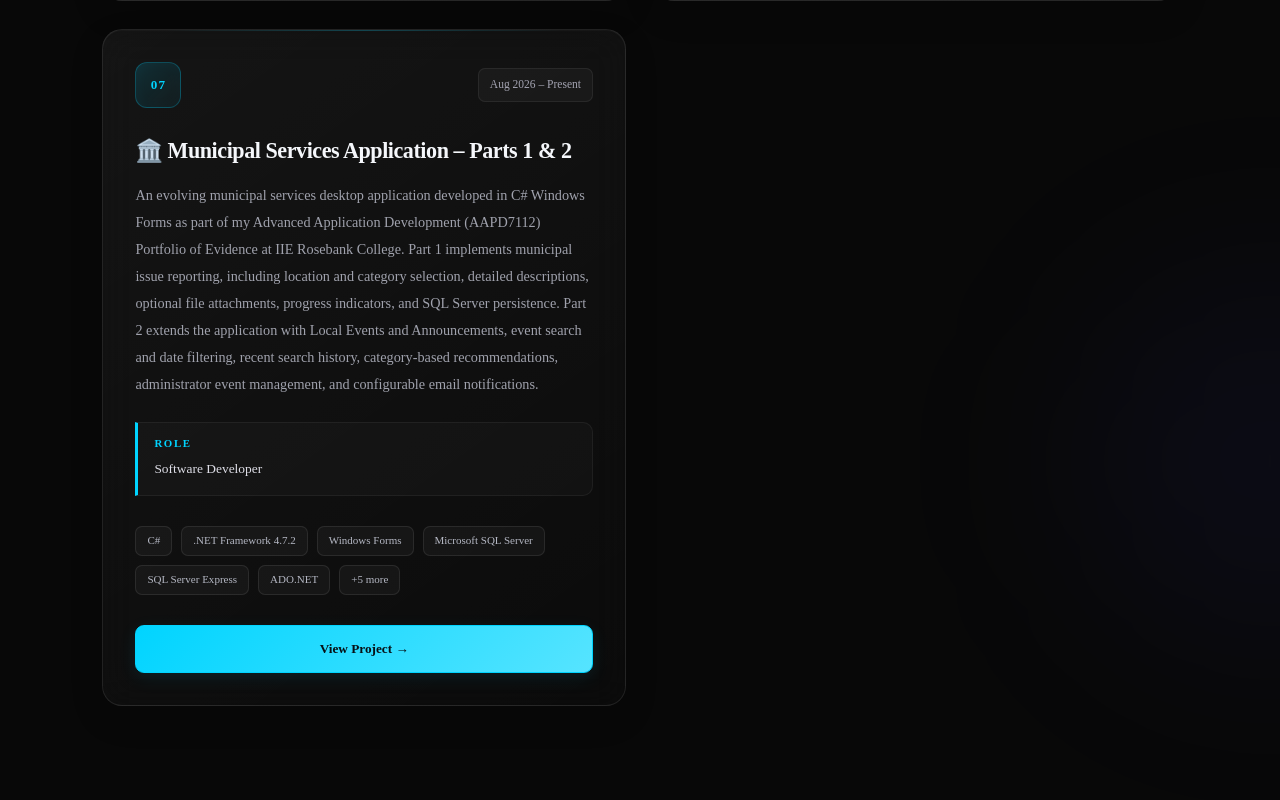
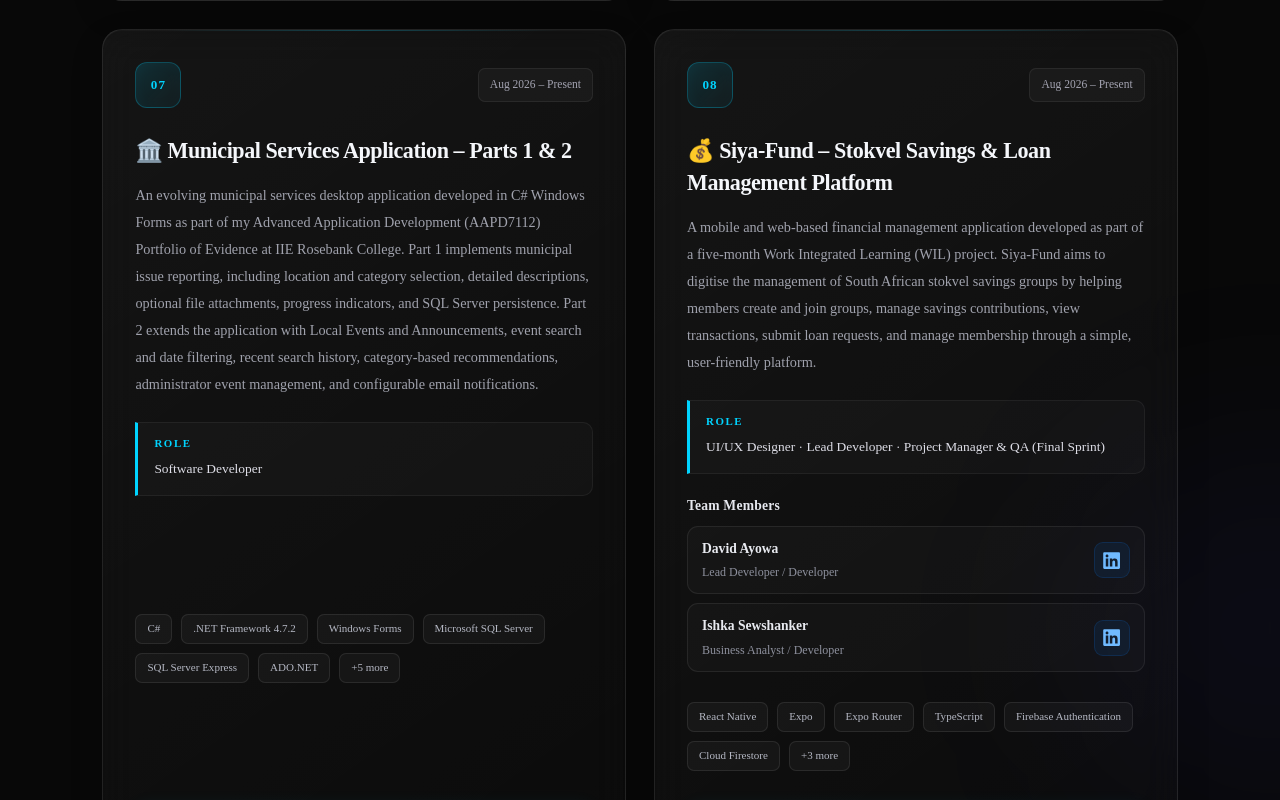
Before and after one commit to EFTECH05/franklin-portfolio, a React (Vite) app: page / in a window 1280 px wide. Shown: the part 8800-9600 px from the top of the page. Built offline with nearby package versions, Linux system fonts and the light colour scheme.

Commit message:
Fix Siya-Fund YouTube video embed

```diff
--- a/src/components/Projects.jsx
+++ b/src/components/Projects.jsx
@@ -498,6 +498,85 @@ function Projects() {
       github: "https://github.com/EFTECH05/MunicipalServicesApp",
       youtubeEmbed: "https://www.youtube-nocookie.com/embed/grHwhgtqSAE",
     },
+    {
+      number: "08",
+      title: "Siya-Fund – Stokvel Savings & Loan Management Platform",
+      period: "Aug 2026 – Present",
+      icon: "💰",
+      description:
+        "A mobile and web-based financial management application developed as part of a five-month Work Integrated Learning (WIL) project. Siya-Fund aims to digitise the management of South African stokvel savings groups by helping members create and join groups, manage savings contributions, view transactions, submit loan requests, and manage membership through a simple, user-friendly platform.",
+      role: "UI/UX Designer · Lead Developer · Project Manager & QA (Final Sprint)",
+      teamProject: true,
+      teamMembers: [
+        {
+          name: "David Ayowa",
+          role: "Lead Developer / Developer",
+          linkedin: "https://www.linkedin.com/in/david-ayowa-a27110287/",
+        },
+        {
+          name: "Ishka Sewshanker",
+          role: "Business Analyst / Developer",
+          linkedin: "https://www.linkedin.com/in/ishka-sewshanker-11a296246/",
+        },
+      ],
+      technologies: [
+        "React Native",
+        "Expo",
+        "Expo Router",
+        "TypeScript",
+        "Firebase Authentication",
+        "Cloud Firestore",
+        "Node.js",
+        "Express.js",
+        "Firebase Admin SDK",
+      ],
+      features: [
+        "User Registration and Login",
+        "Email OTP Verification",
+        "Password Reset",
+        "Savings Group Creation",
+        "Joining Groups with Unique Codes",
+        "Group Member Management",
+        "Contribution Management",
+        "Transaction History",
+        "Loan Requests",
+        "Role-Based Access Control",
+        "Super-Admin Dashboard",
+        "Mobile and Web Support",
+      ],
+      security: [
+        "Firebase Authentication",
+        "Email OTP Verification",
+        "Role-Based Access Control",
+        "Controlled Administrative Access",
+        "Server-Side Firebase Operations",
+      ],
+      architecture: [
+        "React Native and Expo Frontend",
+        "Expo Router Navigation",
+        "Controller Layer",
+        "Service Layer",
+        "Firebase Authentication",
+        "Cloud Firestore",
+        "Node.js and Express OTP Service",
+      ],
+      contribution: [
+        "Contributed to UI/UX design during the earlier stages",
+        "Contribute to application development as Lead Developer",
+        "Taking on project coordination responsibilities during the final sprint",
+        "Taking on Quality Assurance responsibilities during the final sprint",
+        "Supporting application testing and defect verification",
+      ],
+      details: {
+        project: "Siya-Fund Stokvel Savings and Loan Management Platform",
+        type: "Work Integrated Learning 3 (WIL 3)",
+        duration: "Five-month project",
+        startDate: "August 2026",
+        status: "In Development",
+      },
+      github: "https://github.com/EFTECH05/Siya-Fund",
+      youtubeEmbed: "https://www.youtube.com/embed/_7wb0Phdr5s",
+    },
   ];
 
   return (
@@ -526,7 +605,6 @@ function Projects() {
               <strong>{project.role}</strong>
             </div>
 
-            {/* Team members and LinkedIn profiles */}
             {project.teamMembers?.length > 0 && (
               <div className="project-team">
                 <h4>Team Members</h4>
```
